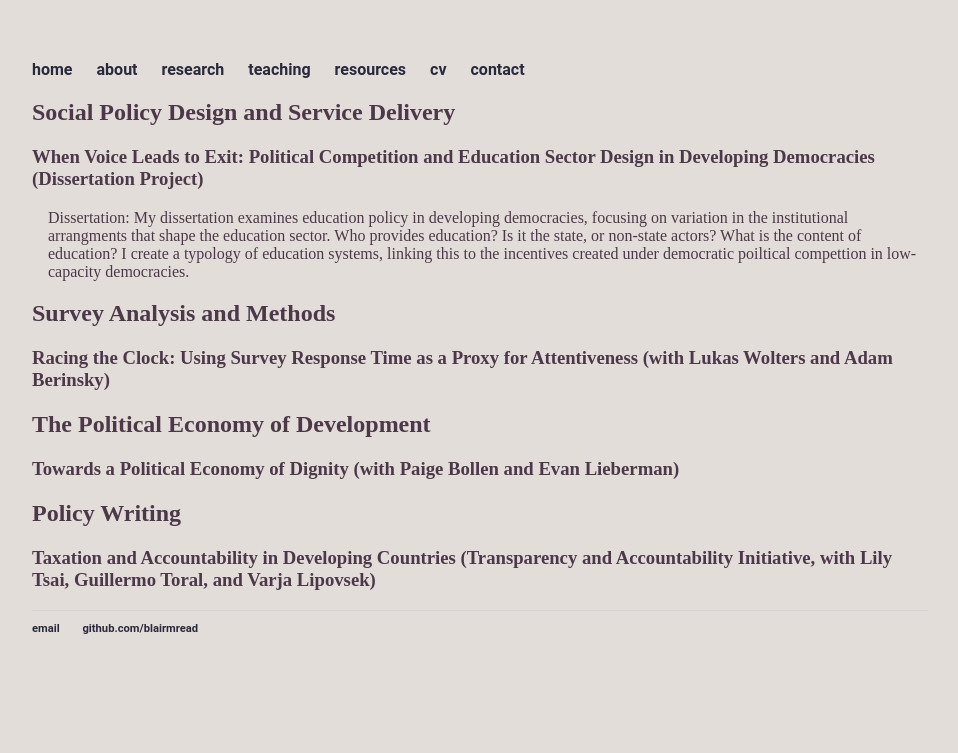
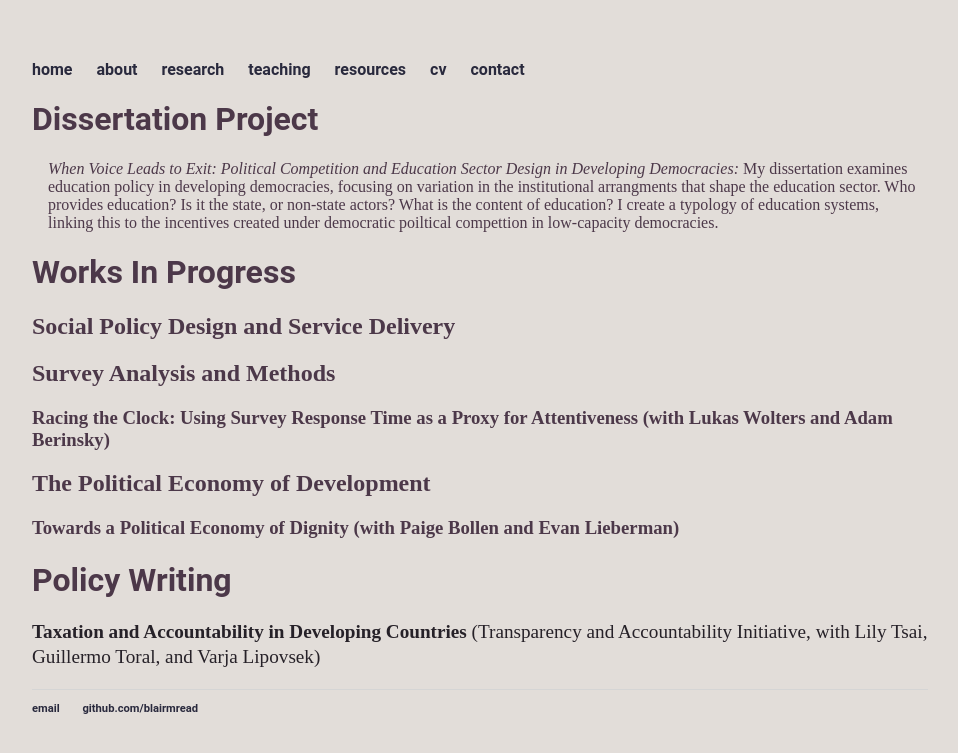
Before and after one commit to blairmread/blairmread.github.io, a Jekyll site: the page built from research/index.html, in a window 1280 px wide. Shown: the top 753 px of the page, without its empty margins (160-1118 px from the left). Built offline with Jekyll 4.4.1, drawn with Linux system fonts in a browser that asks for light colours.

Commit message:
Update index.html

```diff
--- a/research/index.html
+++ b/research/index.html
@@ -5,24 +5,27 @@ title: Blair Read
 
 <div class="blurb">
 
-	<h2>Social Policy Design and Service Delivery</h2>
 
-	<h3>When Voice Leads to Exit: Political Competition and Education Sector Design in Developing Democracies (Dissertation Project)</h3>
+	<h1>Dissertation Project </h1>
 
 <div style="margin-left: 1em;">
-Dissertation: My dissertation examines education policy in developing democracies, focusing on variation in the institutional arrangments that shape the education sector. Who provides education? Is it the state, or non-state actors? What is the content of education? I create a typology of education systems, linking this to the incentives created under democratic poiltical compettion in low-capacity democracies.
+<em>When Voice Leads to Exit: Political Competition and Education Sector Design in Developing Democracies:</em> My dissertation examines education policy in developing democracies, focusing on variation in the institutional arrangments that shape the education sector. Who provides education? Is it the state, or non-state actors? What is the content of education? I create a typology of education systems, linking this to the incentives created under democratic poiltical compettion in low-capacity democracies.
 </div>
+
+<h1>Works In Progress</h1>
+
+<h2>Social Policy Design and Service Delivery</h2>
 
 <h2>Survey Analysis and Methods</h2>
 
-	<h3><b>Racing the Clock: Using Survey Response Time as a Proxy for Attentiveness</b> (with Lukas Wolters and Adam Berinsky)</h3>
+<h3><b>Racing the Clock: Using Survey Response Time as a Proxy for Attentiveness</b> (with Lukas Wolters and Adam Berinsky)</h3>
 
 <h2>The Political Economy of Development</h2>
 
-	<h3><b>Towards a Political Economy of Dignity</b> (with Paige Bollen and Evan Lieberman)</h3>
+<h3><b>Towards a Political Economy of Dignity</b> (with Paige Bollen and Evan Lieberman)</h3>
 
-<h2> Policy Writing</h2>
+<h1> Policy Writing</h1>
 
-	<h3><b>Taxation and Accountability in Developing Countries</b> (Transparency and Accountability Initiative, with Lily Tsai, Guillermo Toral, and Varja Lipovsek)</h3>
+<p><strong>Taxation and Accountability in Developing Countries</strong> (Transparency and Accountability Initiative, with Lily Tsai, Guillermo Toral, and Varja Lipovsek)</p>
 
 </div><!-- /.blurb -->
```
